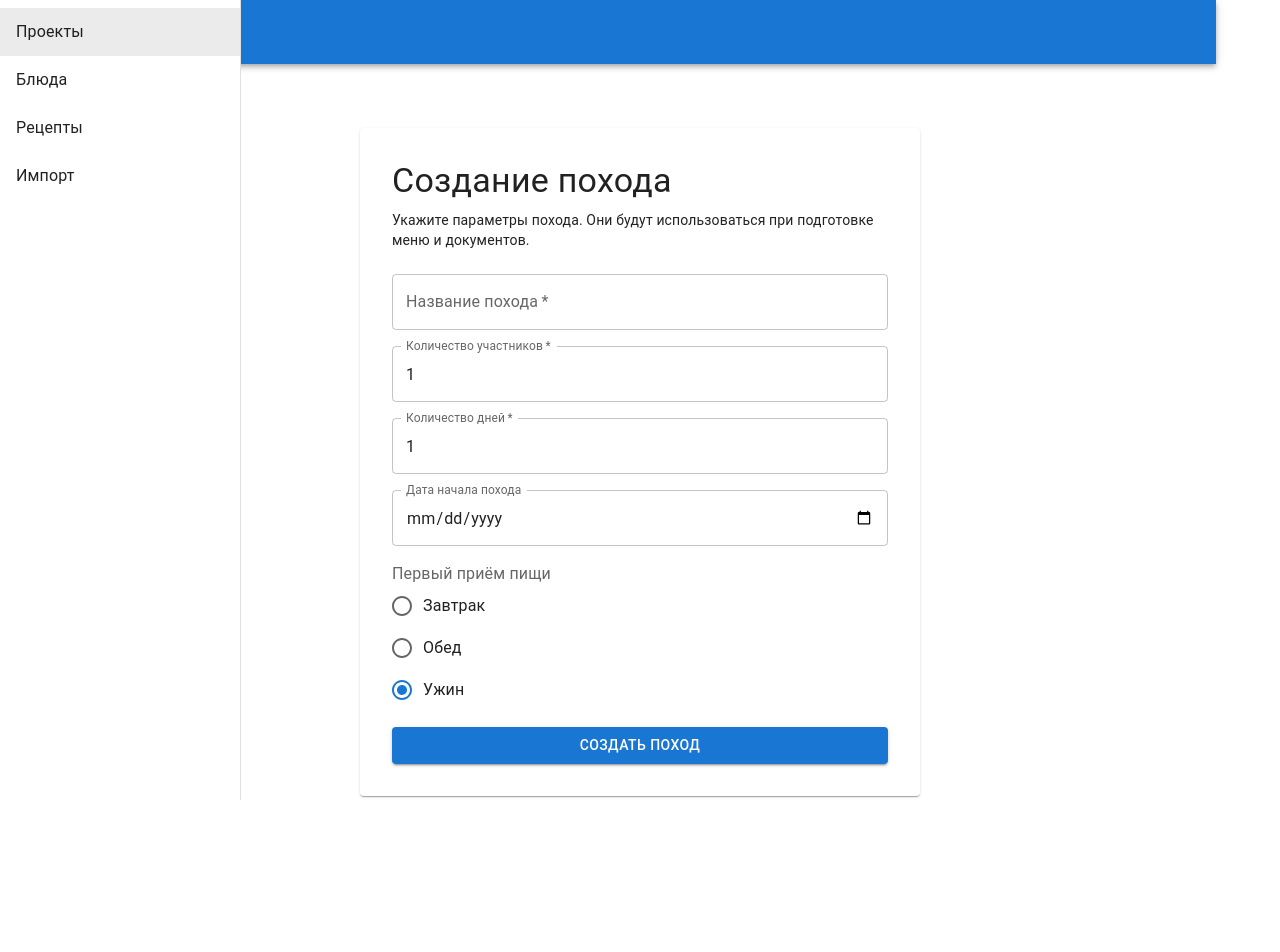
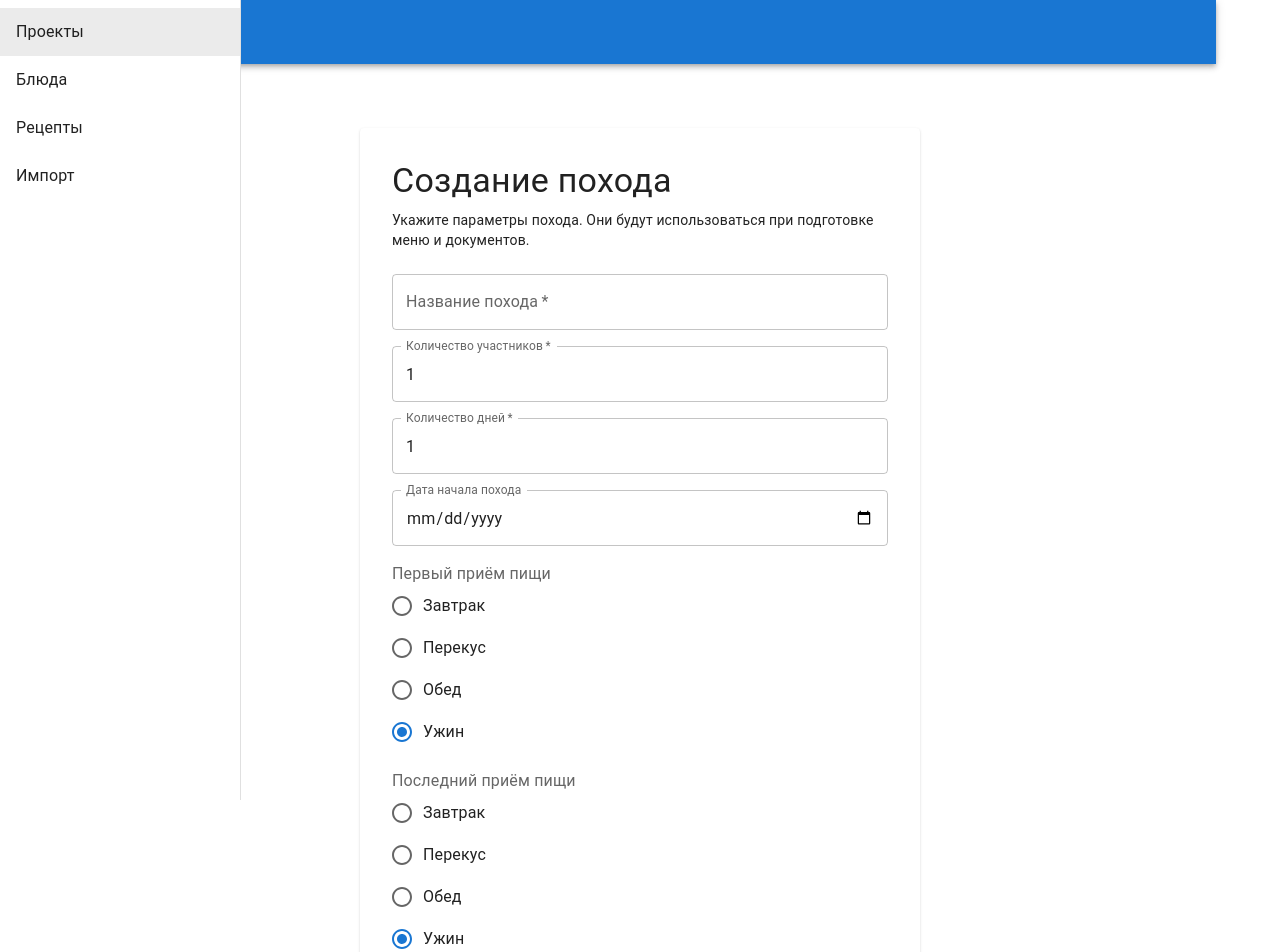
Before and after one commit to Alan8893/tourhub, a React (Vite) app in the folder frontend/: page /projects/new in a window 1280 px wide. Shown: the top 952 px of the page. Before the commit the page ends 820 px from the top, so only its background shows below. Built offline with nearby package versions, Linux system fonts and the light colour scheme; no server answers.

Commit message:
feat(projects): collect complete meal boundaries

```diff
--- a/frontend/src/pages/CreateProjectPage.tsx
+++ b/frontend/src/pages/CreateProjectPage.tsx
@@ -1,8 +1,27 @@
 import { FormEvent, useState } from "react";
 import { useNavigate } from "react-router-dom";
-import { Box, Button, FormControl, FormControlLabel, FormLabel, Paper, Radio, RadioGroup, TextField, Typography } from "@mui/material";
+import {
+  Alert,
+  Box,
+  Button,
+  FormControl,
+  FormControlLabel,
+  FormLabel,
+  Paper,
+  Radio,
+  RadioGroup,
+  TextField,
+  Typography,
+} from "@mui/material";
 
 import { useCreateProject } from "../features/project/hooks/useCreateProject";
+
+const mealOptions = [
+  { value: "breakfast", label: "Завтрак" },
+  { value: "snack", label: "Перекус" },
+  { value: "lunch", label: "Обед" },
+  { value: "dinner", label: "Ужин" },
+] as const;
 
 export default function CreateProjectPage() {
   const navigate = useNavigate();
@@ -13,16 +32,27 @@ export default function CreateProjectPage() {
   const [days, setDays] = useState(1);
   const [startDate, setStartDate] = useState("");
   const [firstMeal, setFirstMeal] = useState("dinner");
+  const [lastMeal, setLastMeal] = useState("dinner");
+  const [validationError, setValidationError] = useState<string | null>(null);
 
   async function submit(event: FormEvent) {
     event.preventDefault();
 
+    const firstIndex = mealOptions.findIndex((meal) => meal.value === firstMeal);
+    const lastIndex = mealOptions.findIndex((meal) => meal.value === lastMeal);
+    if (days === 1 && firstIndex > lastIndex) {
+      setValidationError("В однодневном походе последний приём пищи не может быть раньше первого.");
+      return;
+    }
+
+    setValidationError(null);
     const project = await createProject.mutateAsync({
       name,
       participants,
       days,
       start_date: startDate || undefined,
       first_meal: firstMeal,
+      last_meal: lastMeal,
     });
 
     navigate(`/projects/${project.id}`);
@@ -39,6 +69,8 @@ export default function CreateProjectPage() {
       </Typography>
 
       <Box component="form" onSubmit={submit} sx={{ display: "flex", flexDirection: "column", gap: 2 }}>
+        {validationError && <Alert severity="error">{validationError}</Alert>}
+
         <TextField
           label="Название похода"
           placeholder="Например: Карелия 2026"
@@ -75,21 +107,23 @@ export default function CreateProjectPage() {
 
         <FormControl>
           <FormLabel>Первый приём пищи</FormLabel>
-          <RadioGroup
-            value={firstMeal}
-            onChange={(event) => setFirstMeal(event.target.value)}
-          >
-            <FormControlLabel value="breakfast" control={<Radio />} label="Завтрак" />
-            <FormControlLabel value="lunch" control={<Radio />} label="Обед" />
-            <FormControlLabel value="dinner" control={<Radio />} label="Ужин" />
+          <RadioGroup value={firstMeal} onChange={(event) => setFirstMeal(event.target.value)}>
+            {mealOptions.map((meal) => (
+              <FormControlLabel key={meal.value} value={meal.value} control={<Radio />} label={meal.label} />
+            ))}
           </RadioGroup>
         </FormControl>
 
-        <Button
-          type="submit"
-          variant="contained"
-          disabled={createProject.isPending}
-        >
+        <FormControl>
+          <FormLabel>Последний приём пищи</FormLabel>
+          <RadioGroup value={lastMeal} onChange={(event) => setLastMeal(event.target.value)}>
+            {mealOptions.map((meal) => (
+              <FormControlLabel key={meal.value} value={meal.value} control={<Radio />} label={meal.label} />
+            ))}
+          </RadioGroup>
+        </FormControl>
+
+        <Button type="submit" variant="contained" disabled={createProject.isPending}>
           {createProject.isPending ? "Создание..." : "Создать поход"}
         </Button>
       </Box>
```
